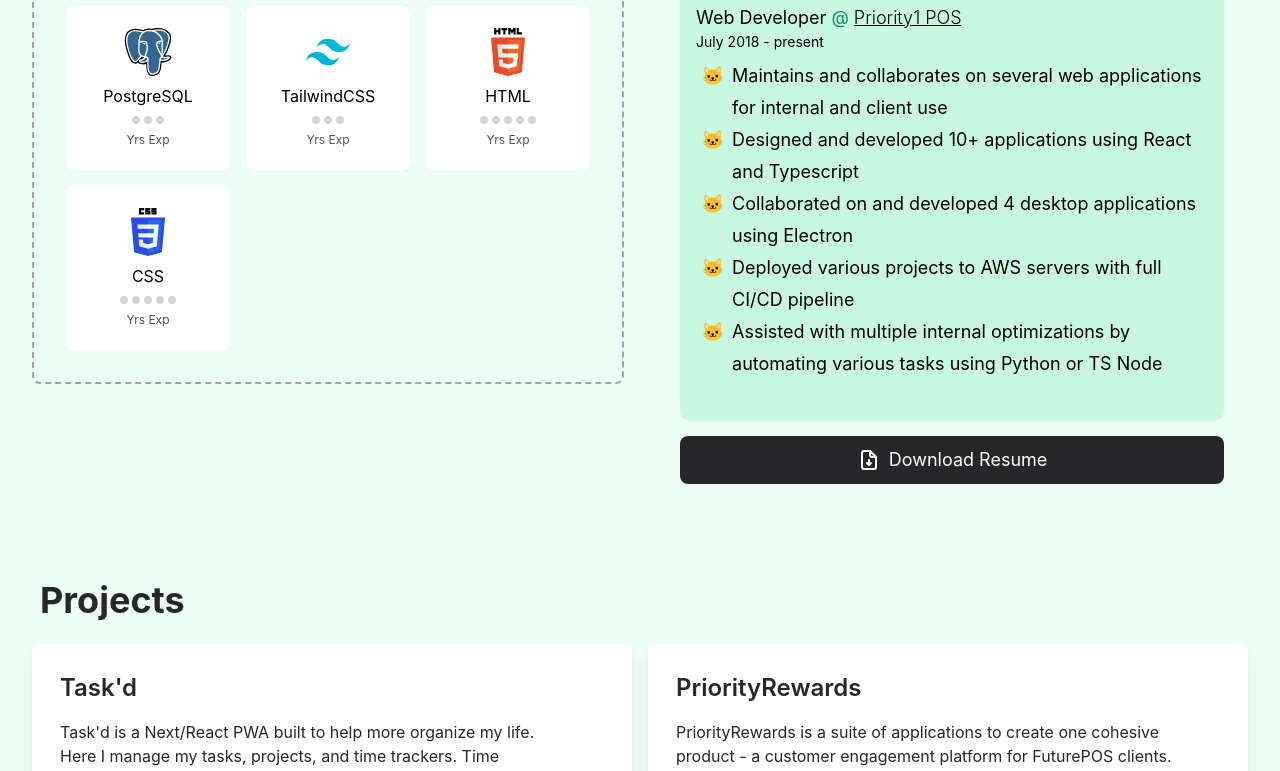
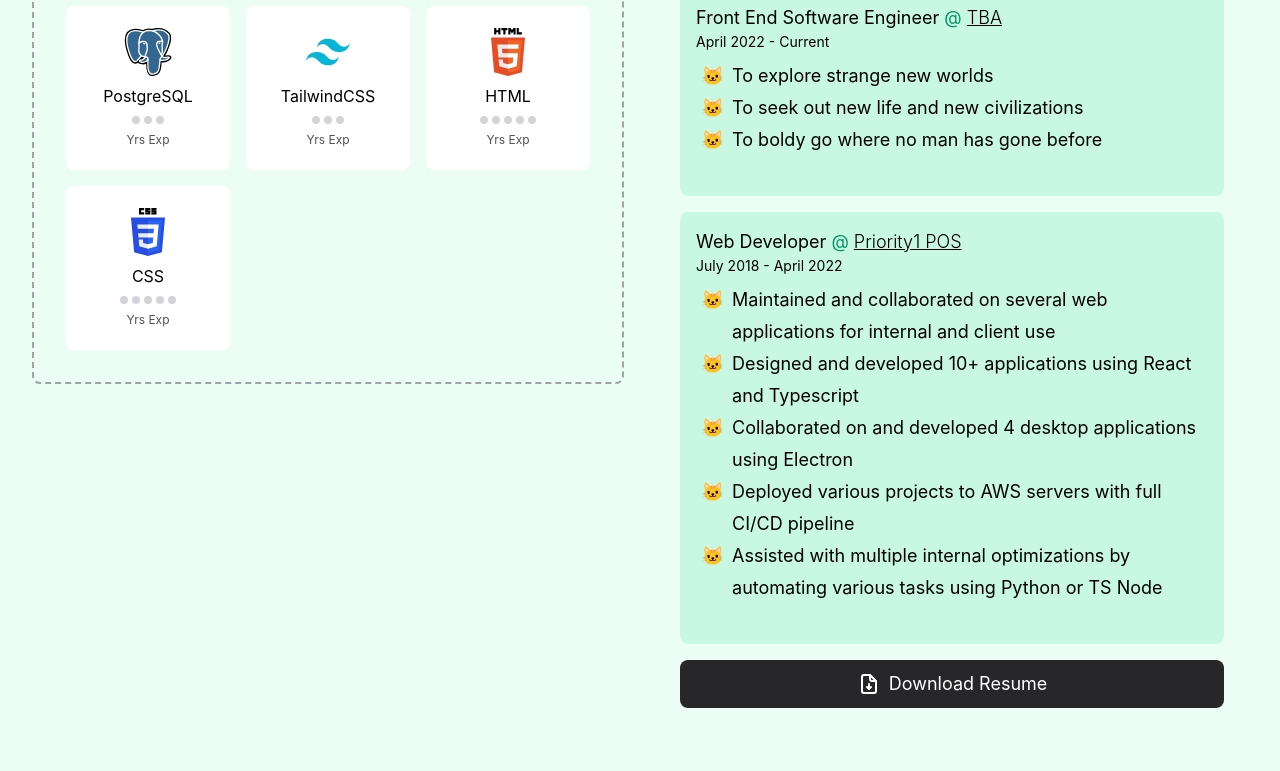
Before and after one commit to devinsharpe/devsharpe, a Next.js app: page / in a window 1280 px wide. Shown: the part 1620-2391 px from the top of the page. Built offline with nearby package versions, Linux system fonts and the light colour scheme.

Commit message:
feat(content): :sparkles: Updated work history

```diff
--- a/pages/index.tsx
+++ b/pages/index.tsx
@@ -68,15 +68,15 @@ const Home: NextPage = () => {
       },
       tech: ["Typescript", "React", "Next", "PostgreSQL"],
     },
-    {
-      name: "PriorityRewards",
-      description:
-        "PriorityRewards is a suite of applications to create one cohesive product - a customer engagement platform for FuturePOS clients. Customers can sign up for exclusive rewards and promotions, while clients are able to drive foot traffic to their restaurants via deals and marketing messages.",
-      links: {
-        github: "https://github.com/devinsharpe/priority-rewards",
-      },
-      tech: ["Typescript", "React", "Next", "Fastify", "Electron", "MongoDB"],
-    },
+    // {
+    //   name: "PriorityRewards",
+    //   description:
+    //     "PriorityRewards is a suite of applications to create one cohesive product - a customer engagement platform for FuturePOS clients. Customers can sign up for exclusive rewards and promotions, while clients are able to drive foot traffic to their restaurants via deals and marketing messages.",
+    //   links: {
+    //     github: "https://github.com/devinsharpe/priority-rewards",
+    //   },
+    //   tech: ["Typescript", "React", "Next", "Fastify", "Electron", "MongoDB"],
+    // },
     {
       name: "DevSharpe.io",
       description:
@@ -208,6 +208,34 @@ const Home: NextPage = () => {
       link: "https://www.w3.org/TR/CSS/",
       exp: 5,
       isFavorite: false,
+    },
+  ]);
+  const [workHistory, setWorkHistory] = useState([
+    {
+      title: "Front End Software Engineer",
+      company: "TBA",
+      link: "https://bongo.cat/",
+      start: "April 2022",
+      end: "Current",
+      responsibilities: [
+        "To explore strange new worlds",
+        "To seek out new life and new civilizations",
+        "To boldy go where no man has gone before",
+      ],
+    },
+    {
+      title: "Web Developer",
+      company: "Priority1 POS",
+      link: "https://priority1pos.com/",
+      start: "July 2018",
+      end: "April 2022",
+      responsibilities: [
+        "Maintained and collaborated on several web applications for internal and client use",
+        "Designed and developed 10+ applications using React and Typescript",
+        "Collaborated on and developed 4 desktop applications using Electron",
+        "Deployed various projects to AWS servers with full CI/CD pipeline",
+        "Assisted with multiple internal optimizations by automating various tasks using Python or TS Node",
+      ],
     },
   ]);
 
@@ -543,43 +571,35 @@ const Home: NextPage = () => {
             <h4 className="pt-4 text-xl font-bold border-t-2 border-dashed border-zinc-400 md:text-2xl text-zinc-800">
               Work Experience
             </h4>
-            <div className="p-4 rounded-lg bg-emerald-200/50">
+            {workHistory.map((emp) => (
+              <div
+                className="p-4 rounded-lg bg-emerald-200/50"
+                key={emp.company}
+              >
                 <h5 className="text-lg">
-                <span>Web Developer</span>&nbsp;
+                  <span>{emp.title}</span>&nbsp;
                   <span className="text-emerald-600">@</span>&nbsp;
                   <a
-                  href="https://priority1pos.com/"
+                    href={emp.link}
                     target="_blank"
                     rel="noreferrer"
                     className="font-light underline"
                   >
-                  Priority1 POS
+                    {emp.company}
                   </a>
                 </h5>
-              <p className="m-0 text-sm">July 2018 - present</p>
+                <p className="m-0 text-sm">
+                  {emp.start} - {emp.end}
+                </p>
                 <ul className="mt-2 space-y-0 list-custom">
-                <li className="m-0">
-                  Maintains and collaborates on several web applications for
-                  internal and client use
+                  {emp.responsibilities.map((responsibility) => (
+                    <li className="m-0" key={responsibility}>
+                      {responsibility}
                     </li>
-                <li>
-                  Designed and developed 10+ applications using React and
-                  Typescript
-                </li>
-                <li>
-                  Collaborated on and developed 4 desktop applications using
-                  Electron
-                </li>
-                <li>
-                  Deployed various projects to AWS servers with full CI/CD
-                  pipeline
-                </li>
-                <li>
-                  Assisted with multiple internal optimizations by automating
-                  various tasks using Python or TS Node
-                </li>
+                  ))}
                 </ul>
               </div>
+            ))}
             <a
               href="/resume - devin sharpe.pdf"
               target="_blank"
```
Lines whose indentation alone changed are shown as unchanged.
